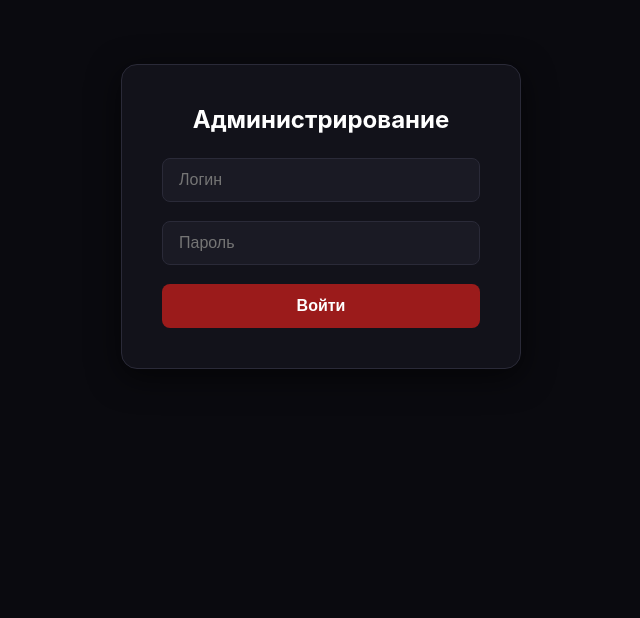
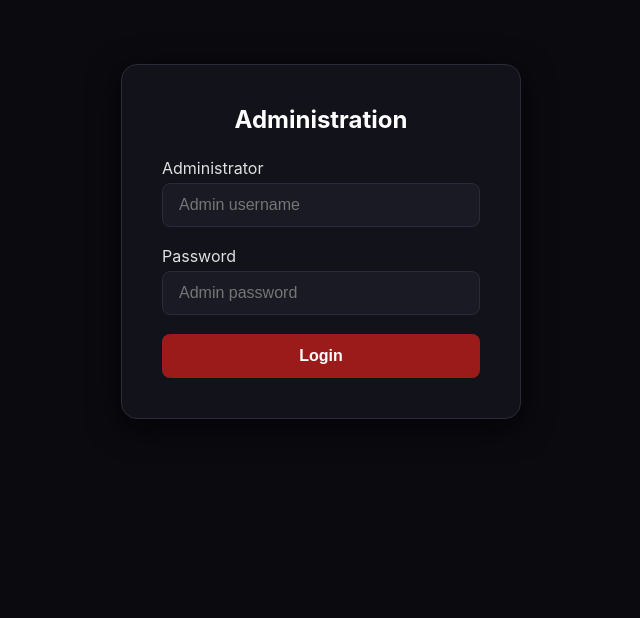
Before and after one commit to mmter1or-afk/cserv, a Flask app: page /admin in a window 1280 px wide. Shown: the part 68-686 px from the top of the page, without its empty margins (319-959 px from the left). Run offline with Flask 3, Linux system fonts and the light colour scheme.

Commit message:
Update admin login.html template

```diff
--- a/templates/admin/login.html
+++ b/templates/admin/login.html
@@ -1,17 +1,19 @@
 {% extends "base.html" %}
-{% block title %}Админ-панель{% endblock %}
+{% block title %}Admin Login{% endblock %}
 {% block content %}
 <div class="auth-card">
-    <h2>Администрирование</h2>
+    <h2>Administration</h2>
     {% if error %}<div class="error">{{ error }}</div>{% endif %}
     <form method="POST">
         <div class="input-group">
-            <input type="text" name="username" placeholder="Логин" required>
+            <label for="username">Administrator</label>
+            <input type="text" id="username" name="username" placeholder="Admin username" required>
         </div>
         <div class="input-group">
-            <input type="password" name="password" placeholder="Пароль" required>
+            <label for="password">Password</label>
+            <input type="password" id="password" name="password" placeholder="Admin password" required>
         </div>
-        <button type="submit" class="btn-blood">Войти</button>
+        <button type="submit" class="btn-blood">Login</button>
     </form>
 </div>
 {% endblock %}
```
